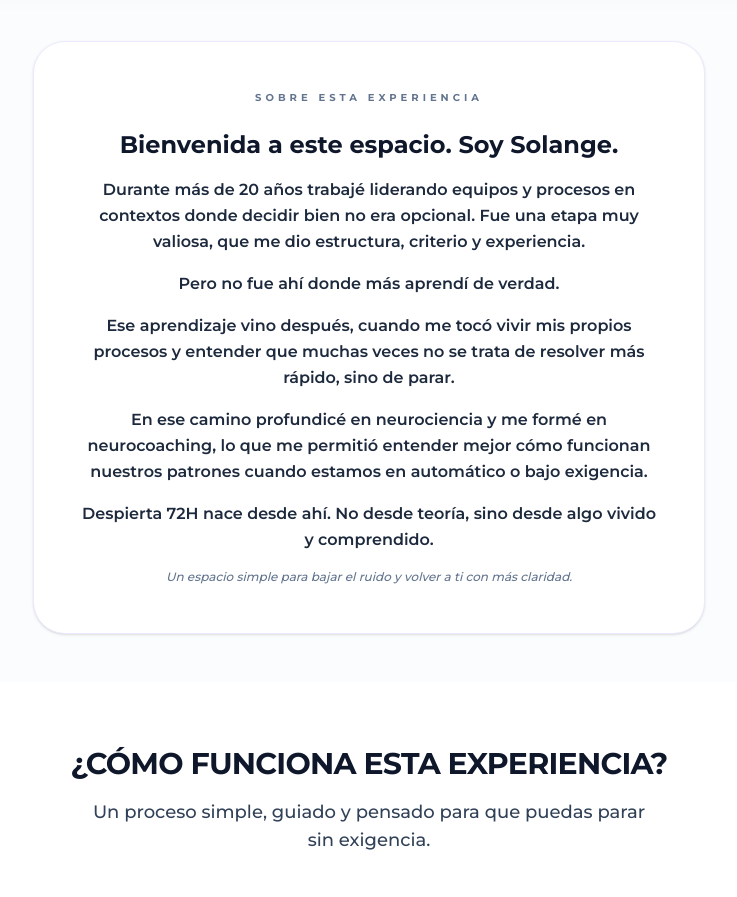
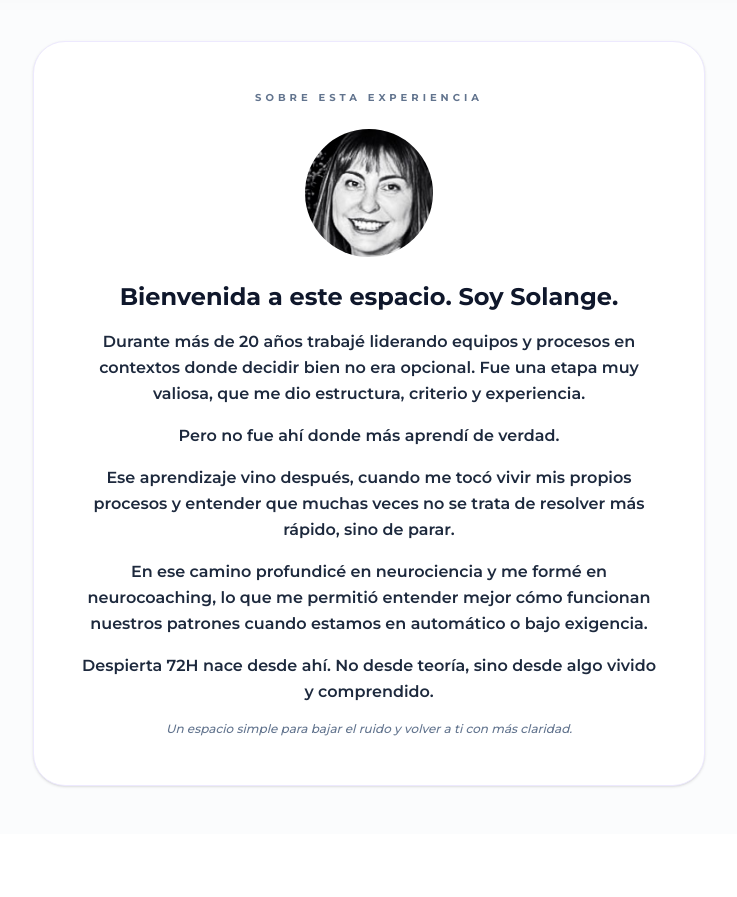
Before and after one commit to cursossolange/despierta-72h, a React (Vite) app: page / in a window 1280 px wide. Shown: the part 2080-2977 px from the top of the page, without its empty margins (271-1008 px from the left). Built offline with nearby package versions, Linux system fonts and the light colour scheme; no server answers.

Commit message:
Add image and welcome text to LandingPage component

```diff
--- a/src/components/LandingPage.tsx
+++ b/src/components/LandingPage.tsx
@@ -315,6 +315,7 @@ export default function LandingPage({ onPurchase }: LandingPageProps) {
         <div className="container mx-auto px-6">
           <div className="max-w-2xl mx-auto rounded-[2rem] bg-white border border-violet-100 p-8 md:p-12 shadow-sm flex flex-col items-center text-center">
             <h3 className="text-[10px] font-black text-slate-500 uppercase tracking-[0.4em] mb-6">Sobre esta experiencia</h3>
+<img src="/foto-solange.jpg" alt="Solange" className="w-32 h-32 object-cover rounded-full mx-auto mb-6" />
             <div className="space-y-4">
               <p className="text-xl md:text-2xl font-black text-slate-900">Bienvenida a este espacio. Soy Solange.</p>
               <div className="text-sm md:text-base text-slate-800 leading-relaxed font-semibold space-y-4">
```
